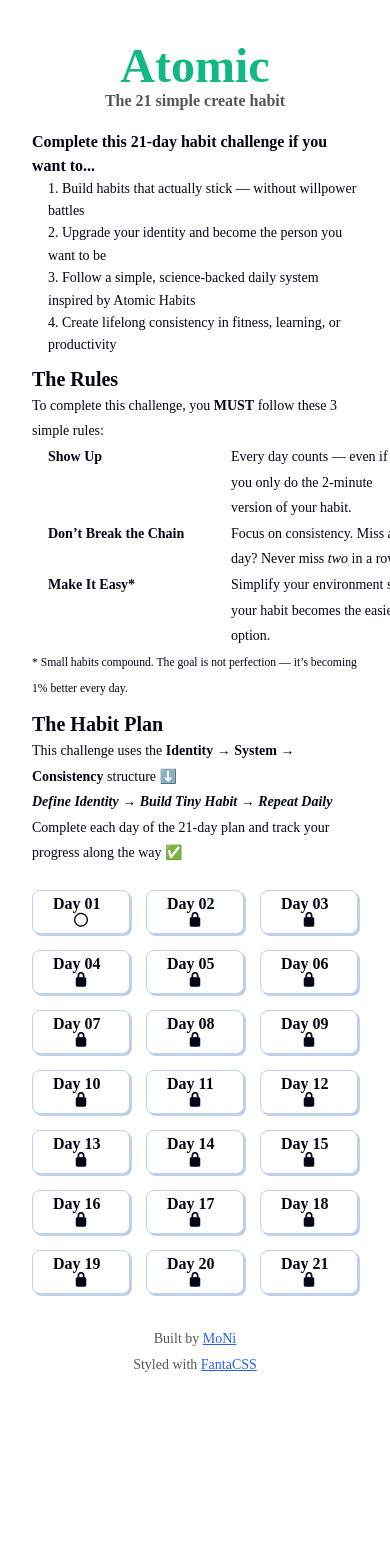
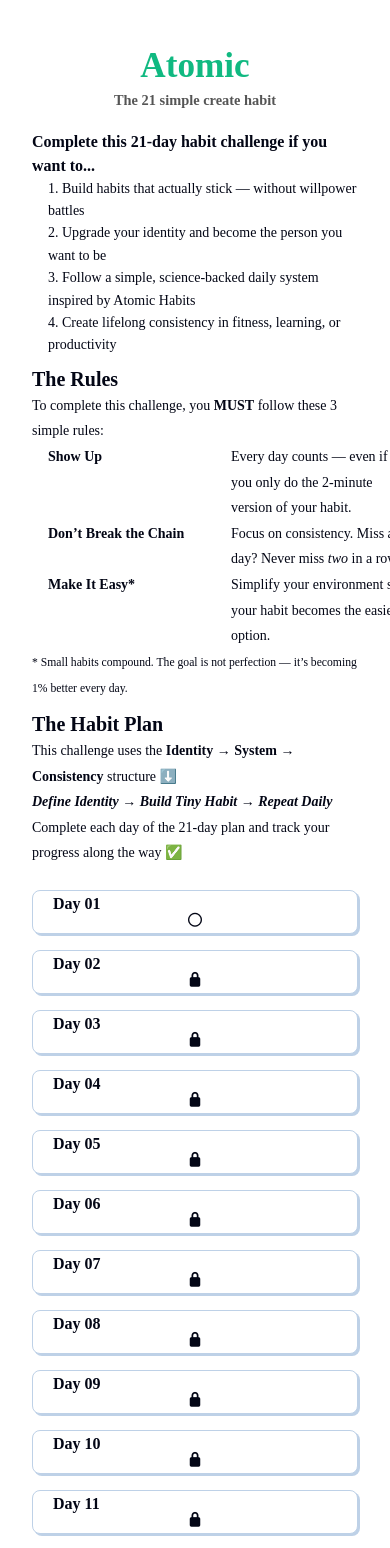
Before and after one commit to N-PanhaMony/ATOMIC_HABITS, a React (Vite) app: page / in a window 390 px wide. Shown: the top 1548 px of the page. Before the commit the page ends 1473 px from the top, so only its background shows below. Built offline with nearby package versions, Linux system fonts and the light colour scheme; a web font is replaced by a local one.

Commit message:
Completed on interactivity

```diff
--- a/src/components/TaskCard.jsx
+++ b/src/components/TaskCard.jsx
@@ -35,6 +35,26 @@
     updated[index][field] = value;
     setTasks(updated);
   };
+
+// Save all tasks + notes
+  const saveData = () => {
+    props.handleSave(taskIndex, {
+      tasks,
+      notes,
+      isComplete: false,
+    });
+  };
+
+  // Mark day complete AND save everything
+  const completeDay = () => {
+    props.handleSave(taskIndex, {
+      tasks,
+      notes,
+      isComplete: true,
+    });
+  };
+
+
 
   return (
     <div className="task-container">
@@ -92,8 +112,8 @@
 
 
       <div className="task-button">
-        <button>Save & Edit</button>
-        <button disabled={true}>Complete</button>
+        <button onClick={saveData}>Save & Edit</button>
+        <button onClick={completeDay}>Complete</button>
       </div>
     </div>
   );
--- a/src/index.css
+++ b/src/index.css
@@ -1,10 +1,10 @@
 :root {
-    --main-color: #10b981;       /* Mint Green */
-    --main-color-dark: #059669;  /* Darker Mint Green for hover */
-    --main-color-light: #d1fae5; /* Light background for quotes */
-    --text-color: #333;          /* Default text */
-    --text-muted: #555;          /* Subtle text */
-    --bg-light: #f9fafb;         /* Page background */
+    --main-color: #10b981;
+    --main-color-dark: #059669;
+    --main-color-light: #d1fae5;
+    --text-color: #333;
+    --text-muted: #555;
+    --bg-light: #f9fafb;
 }
 
 /* Body */
@@ -17,7 +17,7 @@
     font-family: system-ui, sans-serif;
     background-color: var(--bg-light);
     color: var(--text-color);
-    align-items: stretch;  /* children stretch to container width */
+    align-items: stretch;
     box-sizing: border-box;
 }
 
@@ -45,7 +45,7 @@
     color: var(--text-muted);
 }
 
-/* Main content */
+/* MAIN */
 main {
     display: flex;
     flex-direction: column;
@@ -69,7 +69,10 @@
     padding-top: 0.5rem;
 }
 
-/* Task grid */
+/* ─────────────────────────────── */
+/*      RESPONSIVE TASK GRID       */
+/* ─────────────────────────────── */
+
 .task-grid-plan {
     display: grid;
     gap: 1rem;
@@ -78,6 +81,21 @@
     box-sizing: border-box;
 }
 
+/* Tablet: 2 columns */
+@media (max-width: 900px) {
+    .task-grid-plan {
+        grid-template-columns: repeat(2, minmax(0, 1fr));
+    }
+}
+
+/* Mobile: 1 column */
+@media (max-width: 600px) {
+    .task-grid-plan {
+        grid-template-columns: 1fr;
+    }
+}
+
+/* Day card */
 .plan-card {
     position: relative;
     cursor: pointer;
@@ -86,7 +104,6 @@
 
 .inactive {
     position: relative;
-    z-index: 1;
     cursor: not-allowed;
 }
 
@@ -99,13 +116,7 @@
     font-size: 1rem;
 }
 
-.plan-card-header p i {
-    font-weight: 600;
-    font-size: 0.5rem;
-    line-height: 1rem;
-}
-
-/* Task container for expanded day */
+/* Expanded card covers all grid columns */
 .task-container {
     grid-column: span 3 / span 3;
     display: flex;
@@ -114,10 +125,27 @@
     box-sizing: border-box;
 }
 
-/* Task card */
+/* Tablet: span 2 columns */
+@media (max-width: 900px) {
+    .task-container {
+        grid-column: span 2 / span 2;
+    }
+}
+
+/* Mobile: full width */
+@media (max-width: 600px) {
+    .task-container {
+        grid-column: span 1 / span 1;
+    }
+}
+
+/* ─────────────────────────────── */
+/*        TASK CARD STYLES         */
+/* ─────────────────────────────── */
+
 .task-card {
     background-color: #ffffff;
-    border-radius: 10px;
+    border-radius: 12px;
     box-shadow: 0 4px 8px rgba(0,0,0,0.1);
     padding: 1rem;
     display: flex;
@@ -126,49 +154,51 @@
     transition: transform 0.15s ease, box-shadow 0.2s ease;
 }
 
-.task-card:hover {
-    transform: translateY(-2px);
-    box-shadow: 0 6px 12px rgba(0,0,0,0.15);
-}
-
-/* Quote inside card */
+/* Quote */
 .task-card .quote {
     font-style: italic;
     color: var(--text-color);
-    font-size: 1.2rem;
+    font-size: 1.1rem;
     padding: 0.5rem 0.75rem;
     border-left: 4px solid var(--main-color);
     background-color: var(--main-color-light);
     border-radius: 4px;
 }
 
-/* Task grid content */
+/* Task inputs */
 .task-grid {
     display: grid;
-    gap: 0.5rem;
+    gap: 0.75rem;
     overflow-x: auto;
 }
 
 .task-content {
     display: flex;
-    align-items: center;
+    flex-wrap: wrap;
     gap: 0.5rem;
 }
 
-/* Inputs and textarea */
+/* Inputs */
 .task-content input,
 .task-grid textarea {
     border: 1px solid #ccc;
-    border-radius: 4px;
-    padding: 4px 8px;
+    border-radius: 6px;
+    padding: 6px 10px;
     font-size: 1rem;
     outline: none;
-    flex: 1;                   /* grow to available space */
+    flex: 1;
 }
 
-.task-content input:focus,
-.task-grid textarea:focus {
-    border-color: var(--main-color);
+/* Mobile: label above input */
+@media (max-width: 600px) {
+    .task-content {
+        flex-direction: column;
+        align-items: flex-start;
+    }
+
+    .task-content input {
+        width: 100%;
+    }
 }
 
 /* Buttons */
@@ -178,37 +208,51 @@
     background-color: var(--main-color);
     color: white;
     border: none;
-    padding: 6px 12px;
-    border-radius: 6px;
+    padding: 8px 16px;
+    border-radius: 8px;
     cursor: pointer;
-    font-weight: 500;
+    font-weight: 600;
     transition: background-color 0.2s ease, transform 0.1s ease;
-}
-
-.task-content button:hover,
-.task-grid > button:hover,
-.task-button button:hover {
-    background-color: var(--main-color-dark);
-    transform: scale(1.03);
 }
 
 .task-button {
     display: flex;
-    align-items: center;
     gap: 0.5rem;
 }
 
-/* Disabled buttons */
+/* Mobile: wrap Save + Complete */
+@media (max-width: 600px) {
+    .task-button {
+        flex-direction: column;
+    }
+
+    .task-button button {
+        width: 100%;
+    }
+}
+
+/* Disabled */
 .task-button button:disabled {
-    background-color: #e0e0e0;
+    background-color: #ddd;
+    color: #888;
 }
 
 /* Footer */
 footer {
-    display: flex;
-    align-items: center;
-    justify-content: center;
+    text-align: center;
     padding: 2rem 0 1rem 0;
-    text-align: center;
     color: var(--text-muted);
 }
+
+/* ─────────────────────────────── */
+/*   SMALL TEXT / HEADER ADJUST    */
+/* ─────────────────────────────── */
+
+@media (max-width: 600px) {
+    header h1.text {
+        font-size: 2.2rem;
+    }
+    header p {
+        font-size: 0.9rem;
+    }
+}
```
